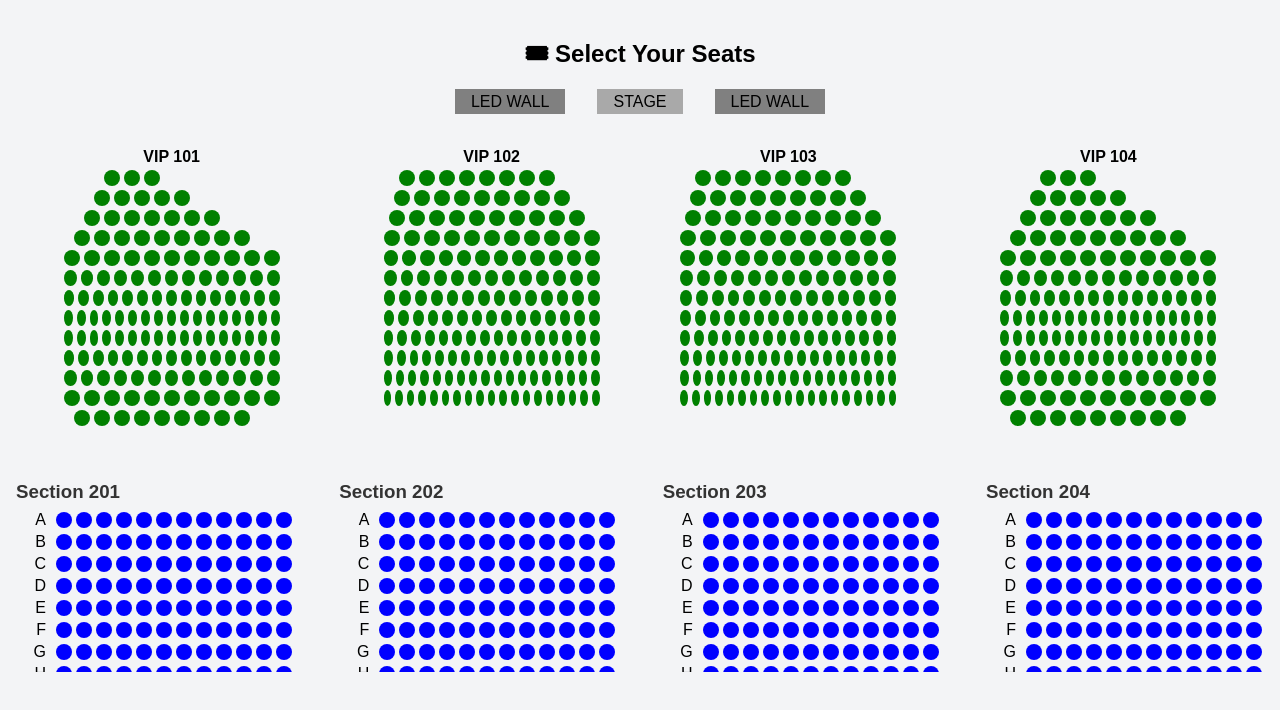
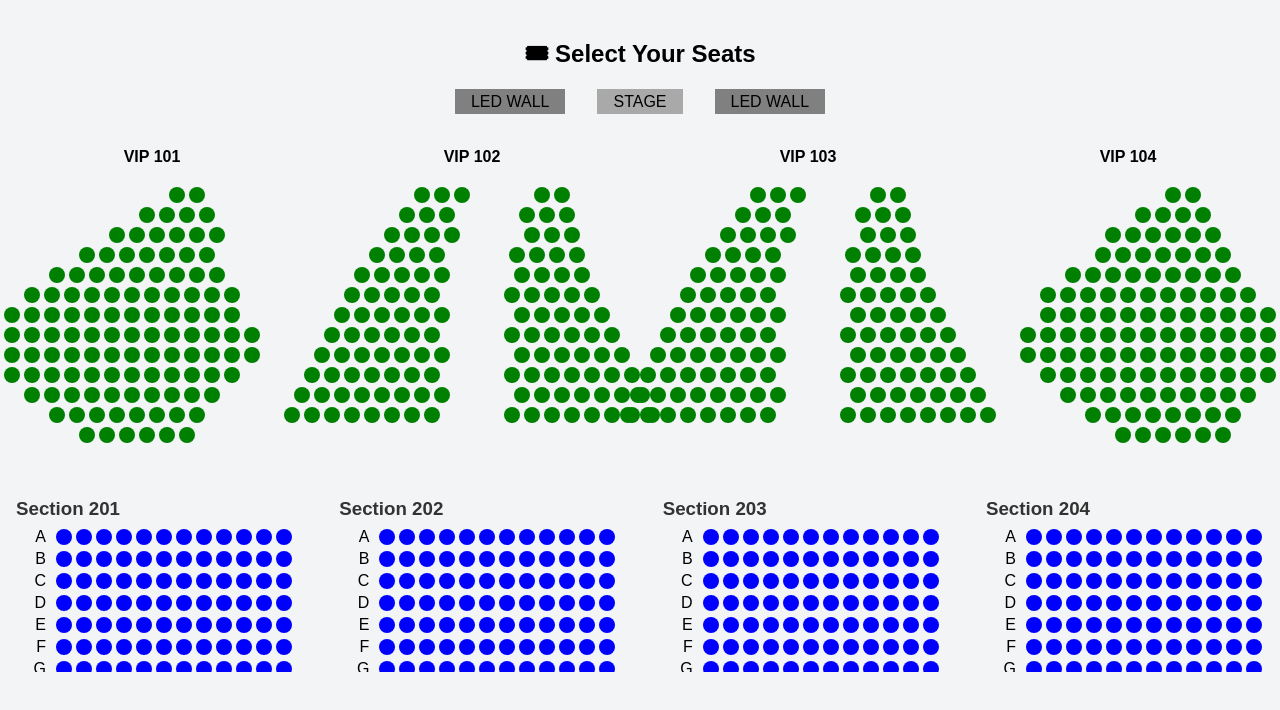
Before and after one commit to VerifiedFans/festival-seat-picker, a React (Create React App) app: page / in a window 1280 px wide. Shown: the top 710 px of the page. Built offline with nearby package versions, Linux system fonts and the light colour scheme.

Commit message:
Update SeatPicker.jsx

```diff
--- a/src/SeatPicker.jsx
+++ b/src/SeatPicker.jsx
@@ -1,15 +1,36 @@
-
 import React, { useState } from "react";
 
-// VIP configuration
+// Aisle gaps per section and row
+const vipAisleGaps = {
+  "102": {
+    0: [3, 4, 5], 1: [3, 4, 5], 2: [4, 5, 6], 3: [4, 5, 6],
+    4: [5, 6, 7], 5: [5, 6, 7], 6: [6, 7, 8], 7: [6, 7, 8],
+    8: [7, 8, 9], 9: [7, 8, 9], 10: [8, 9, 10], 11: [8, 9, 10]
+  },
+  "103": {
+    0: [3, 4, 5], 1: [3, 4, 5], 2: [4, 5, 6], 3: [4, 5, 6],
+    4: [5, 6, 7], 5: [5, 6, 7], 6: [6, 7, 8], 7: [6, 7, 8],
+    8: [7, 8, 9], 9: [7, 8, 9], 10: [8, 9, 10], 11: [8, 9, 10]
+  },
+  "101": {
+    0: [2], 1: [4], 2: [6], 3: [7, 8], 4: [9, 10],
+    5: [11, 12], 6: [12, 13, 14], 7: [14, 15, 16], 8: [14, 15, 16],
+    9: [12, 13, 14], 10: [10, 11, 12], 11: [8, 9, 10], 12: [6, 7, 8]
+  },
+  "104": {
+    0: [0], 1: [0], 2: [0], 3: [0, 1], 4: [0, 1], 5: [0, 1],
+    6: [0, 1, 2], 7: [0, 1, 2], 8: [0, 1, 2], 9: [0, 1, 2],
+    10: [0, 1, 2], 11: [0, 1, 2], 12: [0, 1, 2]
+  }
+};
+
 const vipConfig = {
   "101": [3, 5, 7, 9, 11, 13, 15, 17, 17, 15, 13, 11, 9],
   "102": [8, 9, 10, 11, 12, 13, 14, 15, 16, 17, 18, 19],
   "103": [8, 9, 10, 11, 12, 13, 14, 15, 16, 17, 18, 19],
-  "104": [3, 5, 7, 9, 11, 13, 15, 17, 17, 15, 13, 11, 9],
+  "104": [3, 5, 7, 9, 11, 13, 15, 17, 17, 15, 13, 11, 9]
 };
 
-// Generate GA seating
 const generateGASeats = () => {
   const baseRows = Array.from("ABCDEFGHIJKLMNOPQRSTUVWXYZ");
   const extraRows = ["AA", "BB", "CC", "DD", "EE", "FF"];
@@ -28,7 +49,7 @@ const generateGASeats = () => {
           seat: i,
           id,
           available: true,
-          type: "GA",
+          type: "GA"
         };
       }
     });
@@ -37,21 +58,20 @@ const generateGASeats = () => {
   return { seats, rows: allRows };
 };
 
-// Generate VIP seating
 const generateVIPSeats = () => {
   const seats = {};
   Object.entries(vipConfig).forEach(([section, seatCounts]) => {
     seatCounts.forEach((count, rowIndex) => {
-      const rowLabel = String.fromCharCode(65 + rowIndex);
+      const row = String.fromCharCode(65 + rowIndex);
       for (let i = 1; i <= count; i++) {
-        const id = `${section}-${rowLabel}${i}`;
+        const id = `${section}-${row}${i}`;
         seats[id] = {
           section,
-          row: rowLabel,
+          row,
           seat: i,
           id,
           available: true,
-          type: "VIP",
+          type: "VIP"
         };
       }
     });
@@ -81,36 +101,17 @@ export default function SeatPicker({ onContinue }) {
   const renderVIPSection = (section) => {
     const seatCounts = vipConfig[section];
     return (
-      <div
-        key={section}
-        style={{
-          display: "flex",
-          flexDirection: "column",
-          alignItems: "center",
-          padding: "0 1rem",
-          minWidth: "220px",
-        }}
-      >
-        <h4 style={{ marginBottom: "0.25rem" }}>VIP {section}</h4>
+      <div key={section} style={{ display: "flex", flexDirection: "column", alignItems: "center", minWidth: "240px" }}>
+        <h4>VIP {section}</h4>
         {seatCounts.map((count, rowIdx) => {
           const row = String.fromCharCode(65 + rowIdx);
-          const totalWidth = 220;
-          const seatWidth = 20;
-          const totalSeatWidth = count * seatWidth;
-          const pad = (totalWidth - totalSeatWidth) / 2;
+          const pad = (240 - count * 20) / 2;
+          const skip = vipAisleGaps[section]?.[rowIdx] || [];
 
           return (
-            <div
-              key={`${section}-${row}`}
-              style={{
-                display: "flex",
-                alignItems: "center",
-                marginBottom: "4px",
-                width: totalWidth,
-                paddingLeft: pad,
-              }}
-            >
+            <div key={`${section}-${row}`} style={{ display: "flex", paddingLeft: pad, marginBottom: 4 }}>
               {Array.from({ length: count }).map((_, i) => {
+                if (skip.includes(i)) return <span key={i} style={{ width: 20 }} />;
                 const id = `${section}-${row}${i + 1}`;
                 return (
                   <span
@@ -124,7 +125,7 @@ export default function SeatPicker({ onContinue }) {
                       margin: "0 2px",
                       backgroundColor: getColor(id),
                       borderRadius: "50%",
-                      cursor: "pointer",
+                      cursor: "pointer"
                     }}
                   />
                 );
@@ -157,7 +158,7 @@ export default function SeatPicker({ onContinue }) {
                     margin: "0 2px",
                     backgroundColor: getColor(id),
                     borderRadius: "50%",
-                    cursor: "pointer",
+                    cursor: "pointer"
                   }}
                 />
               );
@@ -172,32 +173,23 @@ export default function SeatPicker({ onContinue }) {
     <div style={{ maxHeight: "80vh", overflowY: "auto", padding: "1rem" }}>
       <h2 style={{ textAlign: "center", marginBottom: "1rem" }}>🎟 Select Your Seats</h2>
 
-      {/* LED + Stage header */}
+      {/* LED Wall + Stage */}
       <div style={{ textAlign: "center", marginBottom: "1rem" }}>
         <span style={{ backgroundColor: "gray", padding: "0.25rem 1rem", margin: "0 1rem" }}>LED WALL</span>
         <span style={{ backgroundColor: "darkgray", padding: "0.25rem 1rem", margin: "0 1rem" }}>STAGE</span>
         <span style={{ backgroundColor: "gray", padding: "0.25rem 1rem", margin: "0 1rem" }}>LED WALL</span>
       </div>
 
-      {/* VIP Layout */}
-      <div
-        style={{
-          display: "flex",
-          justifyContent: "center",
-          gap: "2rem",
-          flexWrap: "nowrap",
-          marginBottom: "2rem",
-        }}
-      >
+      {/* VIP Sections */}
+      <div style={{ display: "flex", justifyContent: "center", gap: "2rem", marginBottom: "2rem" }}>
         {["101", "102", "103", "104"].map(renderVIPSection)}
       </div>
 
-      {/* GA Layout */}
+      {/* GA Sections */}
       <div style={{ display: "flex", justifyContent: "space-between", gap: "2rem", flexWrap: "wrap" }}>
         {["201", "202", "203", "204"].map(renderGASection)}
       </div>
 
-      {/* Selected Seats + Continue */}
       {selectedSeats.length > 0 && (
         <div style={{ textAlign: "center", marginTop: "1.5rem" }}>
           <p>Selected: {selectedSeats.join(", ")}</p>
@@ -210,7 +202,7 @@ export default function SeatPicker({ onContinue }) {
               border: "none",
               borderRadius: 4,
               marginTop: 8,
-              cursor: "pointer",
+              cursor: "pointer"
             }}
           >
             Continue
```
